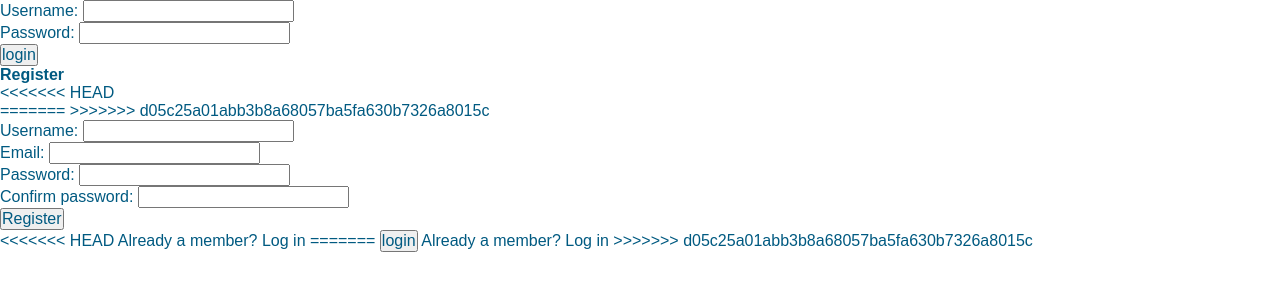
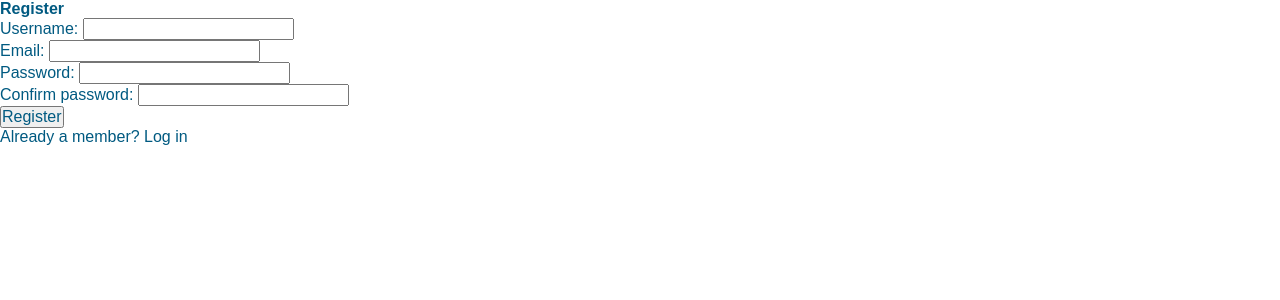
Before and after one commit to YvarWesselink/examenProject, a PHP site: page /inloggen in a window 1280 px wide. Shown: the top 300 px of the page. Run offline with PHP 8.4, Linux system fonts and the light colour scheme.

Commit message:
geupdate

```diff
--- a/view/inloggen.php
+++ b/view/inloggen.php
@@ -5,34 +5,20 @@
     <link rel="stylesheet" type="text/css" href="style.css">
 </head>
 <body>
-    <div id="frm">
-        <p>
-            <label>Username:</label>
-            <input type="text" id="user" name="user"/>
-        </p>
-        <p>
-            <label>Password:</label>
-            <input type="password" id="pass" name="pass"/>
-        </p>
-        <p>
-            <input type="submit" id="btn" value="login"/>
-        </p>
-    </div>
+
 
     <div class="header">
         <h2>Register</h2>
     </div>
-<<<<<<< HEAD
 
     <form method="post" action="inloggen">
         <!-- display errors here -->
         <?php include('errors.php'); ?>
 
-=======
+
 
     <form method="post" action="inloggin.php">
 
->>>>>>> d05c25a01abb3b8a68057ba5fa630b7326a8015c
         <div class="input-group">
             <label>Username:</label>
             <input type="text" name="username">
@@ -58,12 +44,11 @@
         </div>
 
         <p>
-<<<<<<< HEAD
+
          Already a member? <a href="login">Log in</a>
-=======
-            <input type="submit" id="btn" value="login"/>
-            Already a member? <a href="login.php">Log in</a>
->>>>>>> d05c25a01abb3b8a68057ba5fa630b7326a8015c
+
+
+
         </p>
         </div>
 
```
Also changed, not shown: view/login.php (+1 -27 lines).
